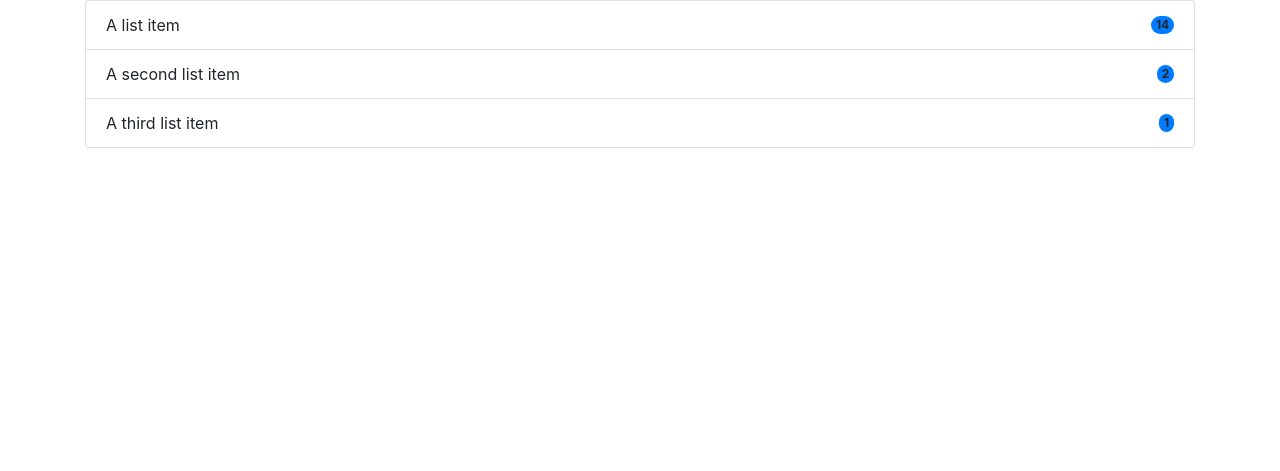
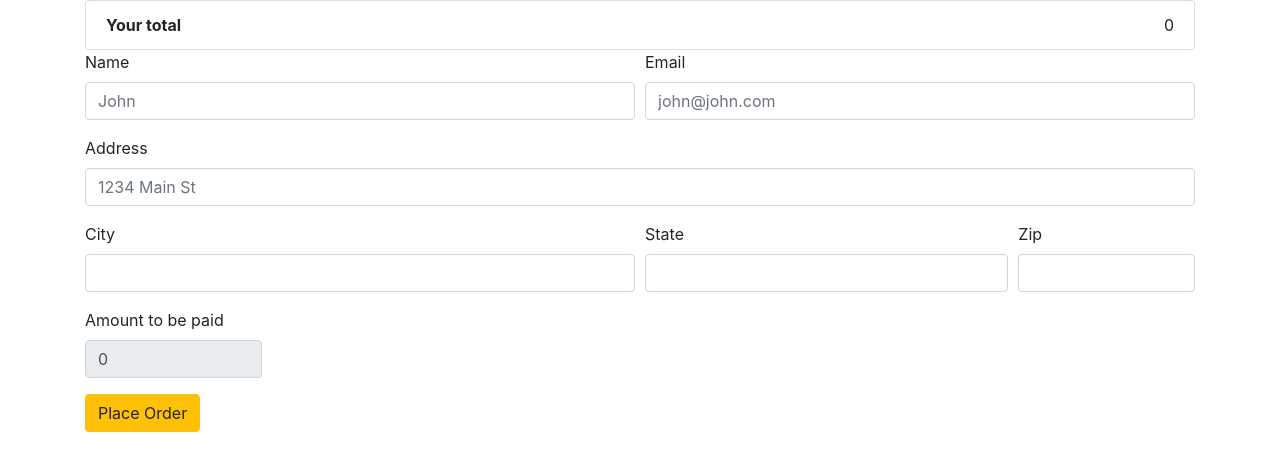
Before and after one commit to tolgakb/EcommerceSite, a Django app: page /checkout/ in a window 1280 px wide. Shown: the top 471 px of the page. Run offline with Django 4.2, Linux system fonts and the light colour scheme; some libraries are stand-ins or nearby versions.

Commit message:
Checkout page has been created

```diff
--- a/shop/admin.py
+++ b/shop/admin.py
@@ -1,5 +1,6 @@
 from django.contrib import admin
-from .models import Product
+from .models import Product, Order
 
 # Register your models here.
 admin.site.register(Product)
+admin.site.register(Order)
--- a/shop/templates/shop/checkout.html
+++ b/shop/templates/shop/checkout.html
@@ -5,6 +5,7 @@
     <meta http-equiv="X-UA-Compatible" content="IE=edge">
     <meta name="viewport" content="width=device-width, initial-scale=1.0">
     <link rel="stylesheet" href="https://cdn.jsdelivr.net/npm/bootstrap@4.3.1/dist/css/bootstrap.min.css" >
+    <script src="https://code.jquery.com/jquery-3.4.1.js" integrity="sha256-WpOohJOqMqqyKL9FccASB9O0KwACQJpFTUBLTYOVvVU=" crossorigin="anonymous"></script>    <script src="https://cdnjs.cloudflare.com/ajax/libs/popper.js/1.12.9/umd/popper.min.js" integrity="sha384-ApNbgh9B+Y1QKtv3Rn7W3mgPxhU9K/ScQsAP7hUibX39j7fakFPskvXusvfa0b4Q" crossorigin="anonymous"></script>
     <title>Document</title>
 </head>
 <body>
@@ -12,24 +13,84 @@
     <div class="container">
         <div class="row">
             <div class="col-md-12">
-                <ul class="list-group">
-                    <li class="list-group-item d-flex justify-content-between align-items-center">
-                      A list item
-                      <span class="badge bg-primary rounded-pill">14</span>
-                    </li>
-                    <li class="list-group-item d-flex justify-content-between align-items-center">
-                      A second list item
-                      <span class="badge bg-primary rounded-pill">2</span>
-                    </li>
-                    <li class="list-group-item d-flex justify-content-between align-items-center">
-                      A third list item
-                      <span class="badge bg-primary rounded-pill">1</span>
-                    </li>
-                  </ul>
+                <ul id="item_list" class="list-group">
+
+                </ul>
+            </div>
+        </div>
+
+        <div class="row">
+            <div class="col-md-12">
+                <form method="POST" >
+                    {% csrf_token %}
+                        <input type="hidden" id="items" name="items">
+                      <div class="form-row">
+                        <div class="form-group col-md-6">
+                          <label for="inputEmail4">Name</label>
+                          <input id="name" name="name" type="text" class="form-control" id="inputEmail4" placeholder="John">
+                        </div>
+                        <div class="form-group col-md-6">
+                          <label for="inputPassword4">Email</label>
+                          <input id="email" name="email" type="text" class="form-control" id="inputPassword4" placeholder="john@john.com">
+                        </div>
+                      </div>
+                      <div class="form-group">
+                        <label for="inputAddress">Address</label>
+                        <input id="address" name="address" type="text" class="form-control" id="inputAddress" placeholder="1234 Main St">
+                      </div>
+
+                      <div class="form-row">
+                        <div class="form-group col-md-6">
+                          <label for="inputCity">City</label>
+                          <input id="city" name="city" type="text" class="form-control" id="inputCity">
+                        </div>
+                        <div class="form-group col-md-4">
+                          <label for="inputState">State</label>
+                          <input id="state" name="state" type="text" class="form-control" id="inputCity">
+
+                        </div>
+                        <div class="form-group col-md-2">
+                          <label for="inputZip">Zip</label>
+                          <input id="zipcode" name="zipcode" type="text" class="form-control" id="inputZip">
+                        </div>
+                        <div class="form-group col-md-2">
+                            <label for="inputZip">Amount to be paid</label>
+                            <input readonly="" type="text" class="form-control" id="total" name="total">
+                          </div>
+                      </div>
+                      <button type="submit" class="btn btn-warning">Place Order</button>
+                    </form>
             </div>
         </div>
 
     </div>
 
+    <script type="text/javascript">
+        if(localStorage.getItem('cart') == null){
+            var cart = {};
+        }
+        else{
+            cart = JSON.parse(localStorage.getItem('cart'));
+        }
+
+        let total = 0;
+        for(item in cart){
+            let name = cart[item][1];
+            let quantity = cart[item][0];
+            let price = cart[item][2];
+
+            total = total + cart[item][2]
+
+
+            itemString = `  <li class="list-group-item d-flex justify-content-between align-items-center">${quantity} of  ${name}     <span class="badge badge-warning badge-pill">${price}</span></li>`;
+            $('#item_list').append(itemString);
+        }
+        totalPrice = ` <li class ="list-group-item d-flex justify-content-between align-items-center"><b>Your total</b>${total}</li> `
+        $('#total').val(total);
+        $('#item_list').append(totalPrice);
+        $('#items').val(JSON.stringify(cart));
+
+    </script>
+
 </body>
 </html>
--- a/shop/views.py
+++ b/shop/views.py
@@ -1,5 +1,5 @@
 from django.shortcuts import render
-from .models import Product
+from .models import Product, Order
 from django.core.paginator import Paginator
 # Create your views here.
 
@@ -35,4 +35,20 @@ def detail(request, id):
     return render(request, 'shop/detail.html', context)
 
 def checkout(request):
+
+    if request.method == "POST":
+        items = request.POST.get("items", "")
+        name = request.POST.get("name","")
+        email = request.POST.get("email","")
+        address = request.POST.get("address","")
+        city = request.POST.get("city","")
+        state = request.POST.get("state","")
+        zipcode = request.POST.get("zipcode","")
+        total = request.POST.get("total","")
+
+
+        order = Order(items = items, name= name, email = email, address = address, city= city, state = state, zipcode = zipcode, total = total)
+        order.save()
+
+
     return render(request, 'shop/checkout.html')
```
Also changed, not shown: shop/models.py (+11 -0 lines), shop/templates/shop/index.html (+10 -9 lines), shop/migrations/0002_order.py (added), shop/migrations/0003_order_zipcode.py (added), shop/migrations/0004_order_total_alter_order_zipcode.py (added).
